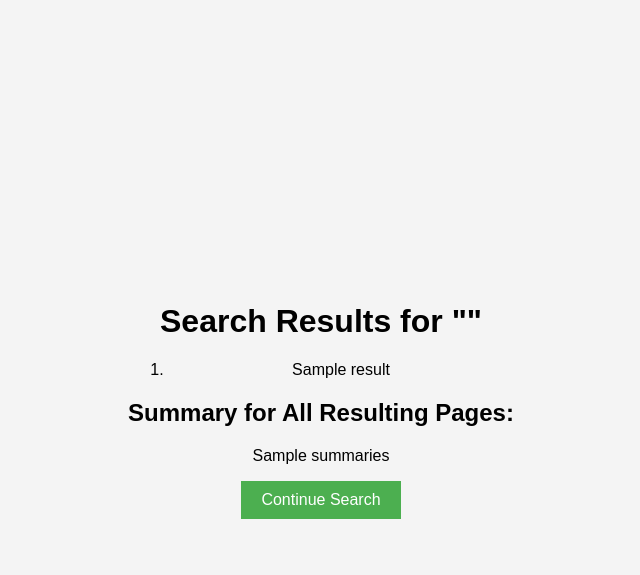
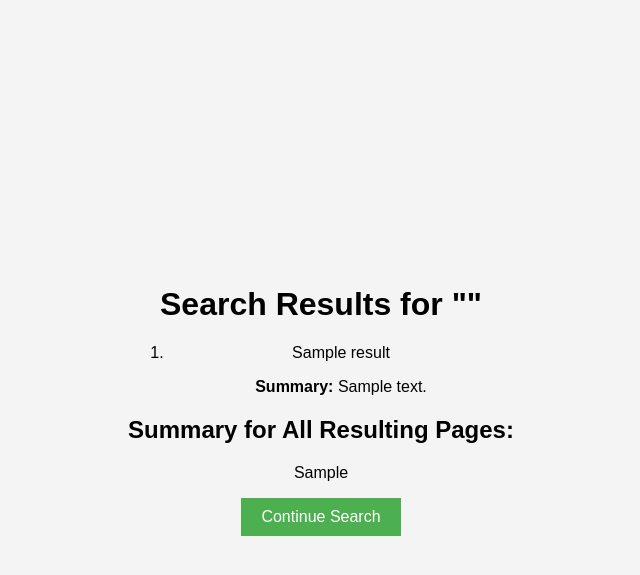
Before and after one commit to RichardSima2021/Search-Engine, a Flask app: template templates/search_results.html in a window 1280 px wide. Shown: the top 575 px of the page, without its empty margins (319-959 px from the left). Run offline with Flask 3, Linux system fonts and the light colour scheme; the template is opened without the code that fills it: most values are stand-ins (such as "Sample title", 1, 10 or a date in 2020); parts of the project's set-up code (start-up, migrations or seed data) failed here and were passed over.

Commit message:
summary for each result

```diff
--- a/app.py
+++ b/app.py
@@ -94,18 +94,22 @@ def app_search():
         # print(text_content.strip())
         if text_content.strip() != '':
             summary = summarize_text([text_content])
-            summaries.append(summary)
+        else:
+            summary = ""
+        summaries.append(summary)
             # print(summary)
+    print("summaries list : ", summaries)
 
+    # Zip results and summaries for passing to the template
+    result_summaries = zip(results, summaries)
 
-    print("summaries list : ", summaries)
     # Generate a summary for all individual summaries
     if len(summaries) != 0:
         all_summaries = summarize_text(summaries)
     else:
         all_summaries = 'URL contents are empty'
 
-    return render_template('search_results.html', query=query, results=results, summaries = all_summaries)
+    return render_template('search_results.html', query=query, result_summaries=result_summaries, all_summaries = all_summaries)
 
 if __name__ == '__main__':
     app.run(debug=True)
--- a/templates/search_results.html
+++ b/templates/search_results.html
@@ -38,13 +38,16 @@
     <div class="search-container">
         <h1>Search Results for "{{ query }}"</h1>
         <ol>
-            {% for result in results %}
-            <li class ="list_item">{{ result }}</li>
+            {% for result, summary in result_summaries %}
+            <li class="list_item">
+                <p>{{ result }}</p>
+                <p><strong>Summary:</strong> {{ summary }}</p>
+            </li>
             {% endfor %}
         </ol>
 
         <h2>Summary for All Resulting Pages:</h2>
-        <p>{{ summaries }}</p>
+        <p>{{ all_summaries }}</p>
 
         <a href="{{url_for('index')}}"><button class="search-button"> Continue Search</button></a>
     </div>
```
